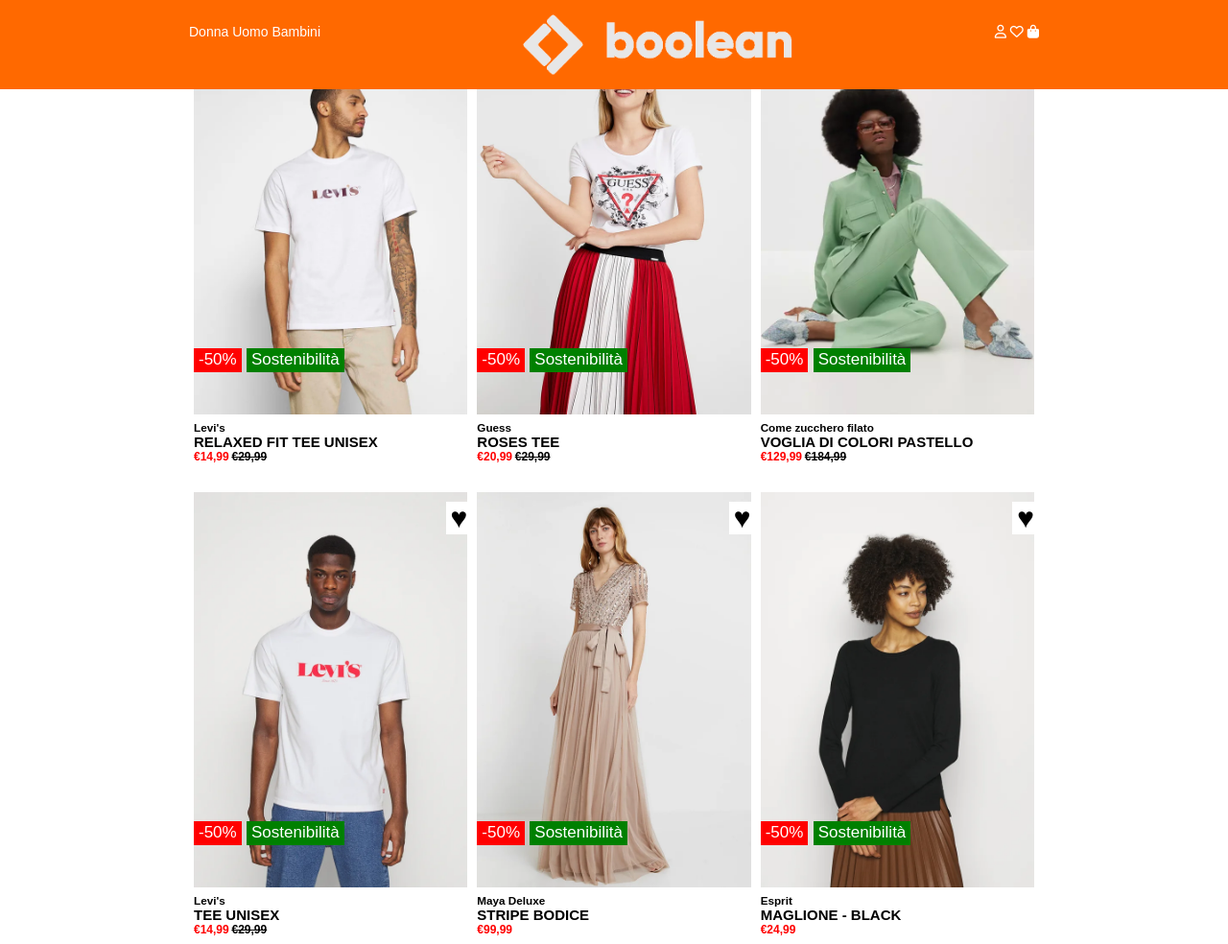
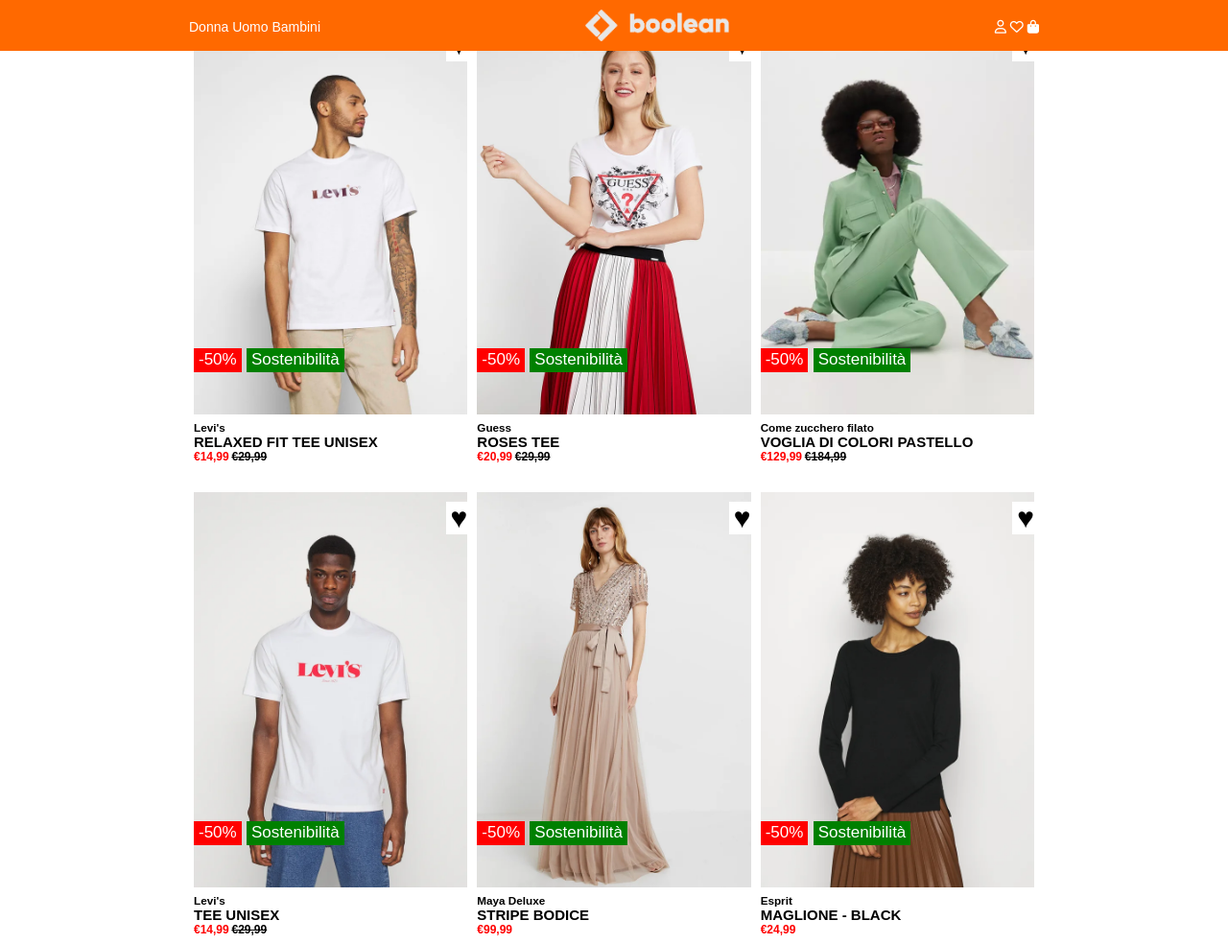
Before and after one commit to V1tale/html-css-boolando, a plain HTML site: page index.html in a window 1280 px wide. Shown: the top 984 px of the page at 96% size. Drawn offline with Linux system fonts and the light colour scheme.

Commit message:
correzione logo

```diff
--- a/css/style.css
+++ b/css/style.css
@@ -14,7 +14,7 @@ img {
 }
 header {
     background-color: #ff6900;
-    padding: 10px 0;
+    padding: 5px 0;
     font-size: 1.4rem;
     position:fixed;
     top:0;
@@ -26,6 +26,7 @@ header {
 .container {
     width: 70%;
     margin: auto;
+    max-width: 1200px;
 }
 .flex-container {
     display: flex;
@@ -43,7 +44,7 @@ header {
     padding-top: 10px;
 }
 .central-part > img {
-    width: 40%;
+    width: 150px;
     vertical-align: middle;
 }
 .left-part {
```
